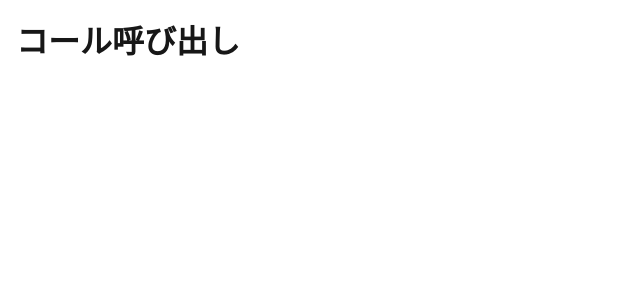
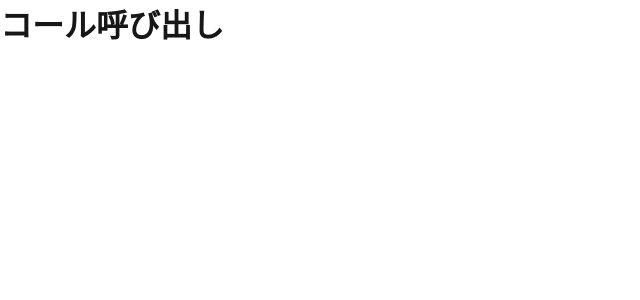
Before and after one commit to halt0413/jirou, a Next.js app in the folder apps/web/: page /calls in a window 1280 px wide. Shown: the top 300 px of the page, without its empty margins (0-640 px from the left). Built offline with nearby package versions, Linux system fonts and the light colour scheme.

Commit message:
feat: CallsPlayPageをCallsPlayContainerに移動し、構造を整理

```diff
--- /dev/null
+++ b/apps/web/src/features/calls/components/CallsPlayContainer.tsx
@@ -0,0 +1,7 @@
+export const CallsPlayPage = () => {
+  return (
+    <div>
+      <h1>コール呼び出し</h1>
+    </div>
+  );
+}
--- a/apps/web/src/features/calls/index.ts
+++ b/apps/web/src/features/calls/index.ts
@@ -1 +1 @@
-export * from "./pages/CallsPlayPage";
+export * from "./components/CallsPlayContainer";
--- a/apps/web/src/features/calls/pages/CallsPlayPage.tsx
+++ /dev/null
@@ -1,7 +0,0 @@
-export function CallsPlayPage() {
-  return (
-    <main style={{ padding: 16 }}>
-      <h1>コール呼び出し</h1>
-    </main>
-  );
-}
```
